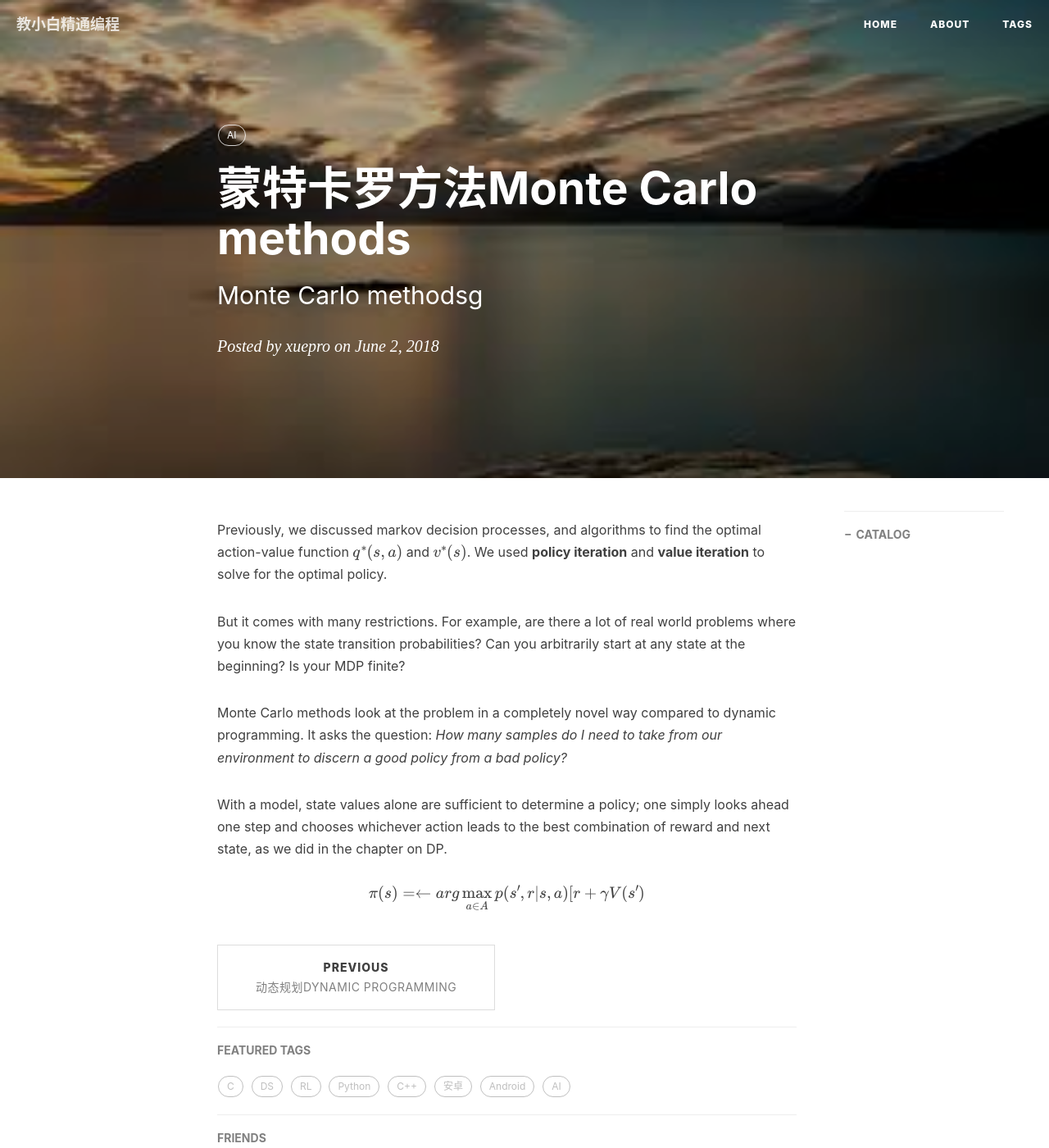
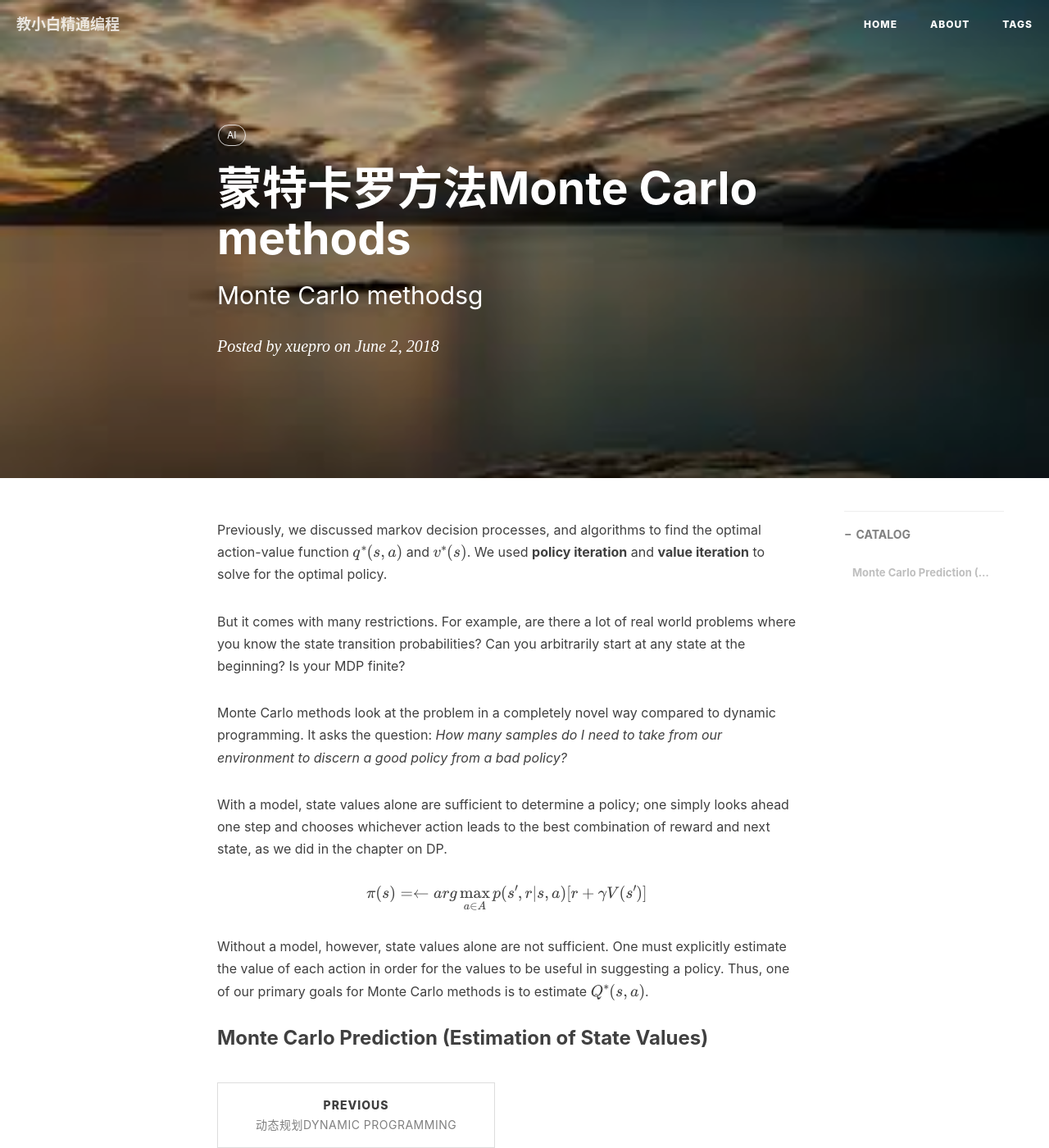
Before and after one commit to xuepro/xuepro.github.io, a Jekyll site: the page built from _posts/2018-06-02-蒙特卡罗方法Monte Carlo methods.md, in a window 1280 px wide and 1400 px high. Shown: the whole window at 82% size. Built offline with Jekyll 4.4.1, drawn with Linux system fonts in a browser that asks for light colours; nearby versions of some CDN libraries; formulas are drawn with MathJax 3; comment, search, counter and statistics services are not loaded.

Commit message:
Update 2018-06-02-蒙特卡罗方法Monte Carlo methods.md

```diff
--- a/_posts/2018-06-02-蒙特卡罗方法Monte Carlo methods.md
+++ b/_posts/2018-06-02-蒙特卡罗方法Monte Carlo methods.md
@@ -23,4 +23,10 @@ Monte Carlo methods look at the problem in a completely novel way compared to dy
 With a model, state values alone are sufficient to determine a policy; one simply looks ahead one step and chooses whichever
 action leads to the best combination of reward and next state, as we did in the chapter on DP.
 
-$$ \pi(s) = \leftarrow arg\max_{a\in A} p(s^{\prime} ,r \vert s,a) [r+ \gamma V(s^{\prime} ) $$
+$$ \pi(s) = \leftarrow arg\max_{a\in A} p(s^{\prime} ,r \vert s,a) [r+ \gamma V(s^{\prime} )] $$
+
+Without a model, however, state values alone are not sufficient. One must explicitly
+estimate the value of each action in order for the values to be useful in suggesting a policy.
+Thus, one of our primary goals for Monte Carlo methods is to estimate $$Q^*(s,a)$$.
+
+### Monte Carlo Prediction (Estimation of State Values)
```
